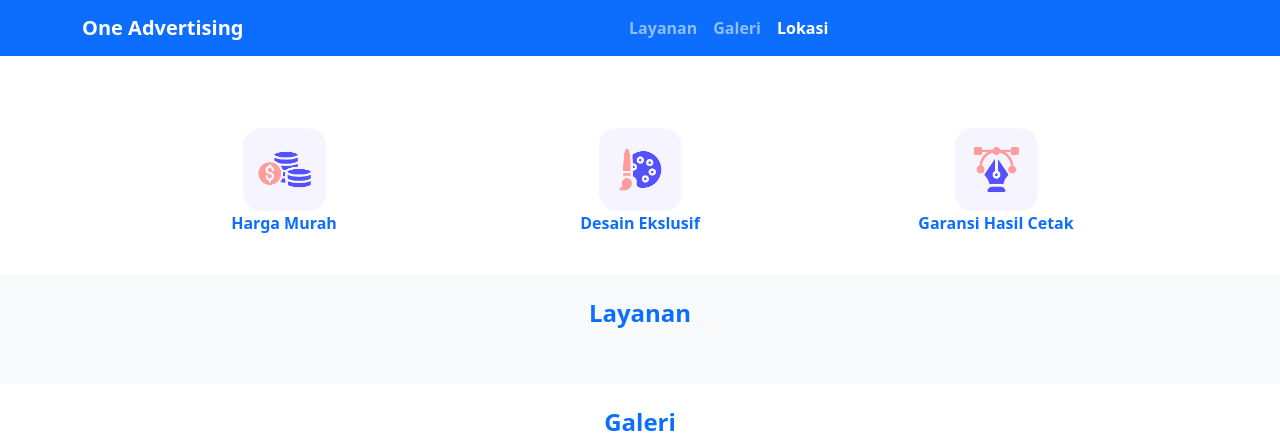
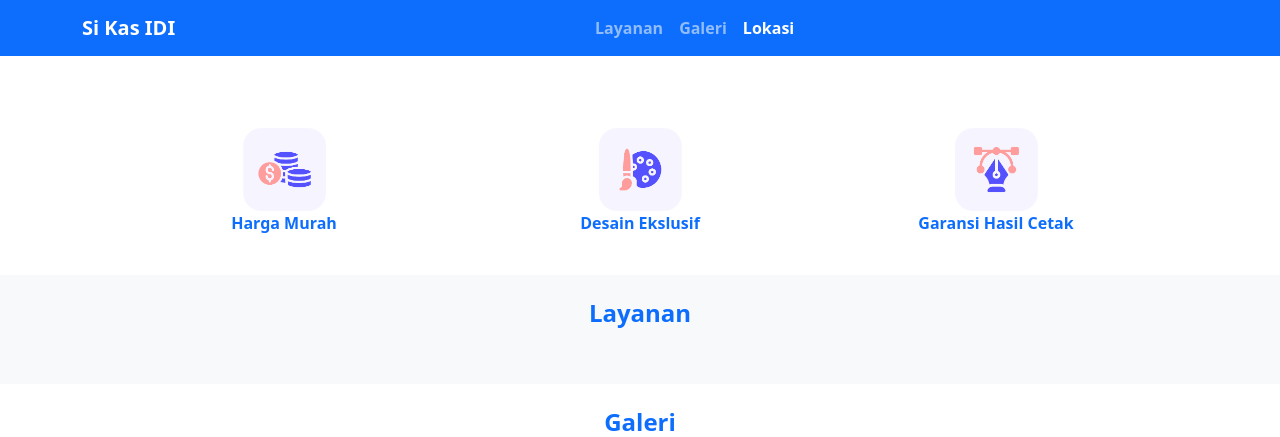
Before and after one commit to faizalajiw/si-kas-idi, a CodeIgniter app: the page made by application/views/home.php in a window 1280 px wide. Shown: the top 437 px of the page. Run offline with CodeIgniter, Linux system fonts and the light colour scheme; data that the repository does not hold is empty; some libraries are stand-ins or nearby versions.

Commit message:
ganti title

```diff
--- a/application/views/auth/login.php
+++ b/application/views/auth/login.php
@@ -31,7 +31,7 @@
 						<div class="card z-index-0 fadeIn3 fadeInBottom">
 							<div class="card-header p-0 position-relative mt-n4 mx-3 z-index-2">
 								<div class="bg-gradient-primary shadow-primary border-radius-lg py-3 pe-1">
-									<h4 class="text-white font-weight-bolder text-center mt-2 mb-0">One Advertising</h4>
+									<h4 class="text-white font-weight-bolder text-center mt-2 mb-0">Si Kas IDI</h4>
 								</div>
 							</div>
 							<div class="card-body">
--- a/application/views/home.php
+++ b/application/views/home.php
@@ -17,7 +17,7 @@
 	<!-- Bootstrap CSS -->
 	<link rel="stylesheet" href="<?= base_url() ?>assets/vendor/bootstrap/css/bootstrap.min.css">
 
-	<title>One Advertising</title>
+	<title>Si Kas IDI</title>
 	<style>
 		@media (max-width: 575.98px) {
 			.img-carousel{
@@ -31,7 +31,7 @@
 	<!-- Navbar -->
 	<nav id="navbarscrl" class="navbar navbar-expand-lg sticky-top navbar-dark bg-primary">
 		<div class="container">
-			<a class="navbar-brand fw-bold" href="">One Advertising</a>
+			<a class="navbar-brand fw-bold" href="">Si Kas IDI</a>
 			<button class="navbar-toggler" type="button" data-bs-toggle="collapse" data-bs-target="#navbarNavAltMarkup"
 				aria-controls="navbarNavAltMarkup" aria-expanded="false" aria-label="Toggle navigation">
 				<span class="navbar-toggler-icon"></span>
--- a/application/views/template/_partial/aside.php
+++ b/application/views/template/_partial/aside.php
@@ -6,7 +6,7 @@
 			aria-hidden="true" id="iconSidenav"></i>
 		<a class="navbar-brand m-0" href="<?= base_url('dashboard') ?>">
 			<img src="<?= base_url() ?>/assets/img/logo-ct.png" class="navbar-brand-img h-100" alt="main_logo">
-			<span class="ms-1 font-weight-bold text-white" translate="no">One Advertising</span>
+			<span class="ms-1 font-weight-bold text-white" translate="no">Si Kas IDI</span>
 		</a>
 	</div>
 	<hr class="horizontal light mt-0 mb-2">
```
Also changed, not shown: application/views/template/_partial/head.php (+4 -4 lines).
